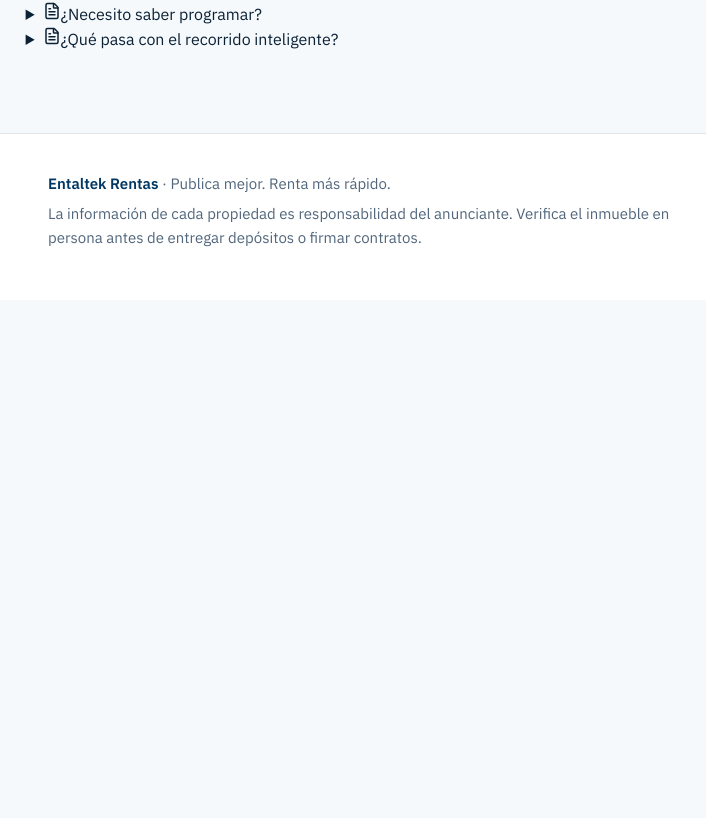
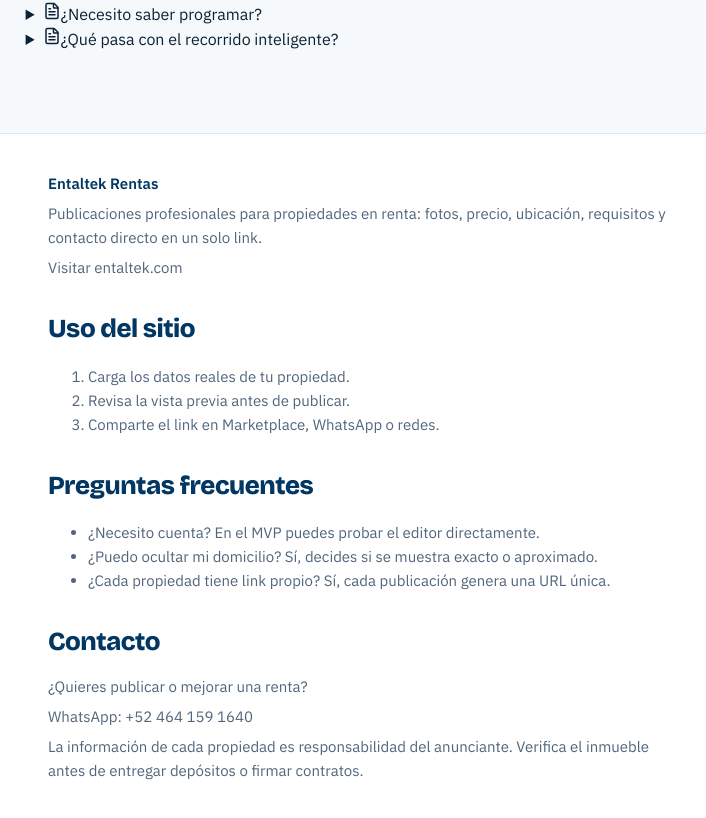
Before and after one commit to Entaltek/entaltek-rentas, a React (Vite) app: page / in a window 1280 px wide. Shown: the part 6358-7176 px from the top of the page, without its empty margins (0-706 px from the left). Before the commit the page ends 6658 px from the top, so only its background shows below. Built offline with nearby package versions, Linux system fonts and the light colour scheme; no server answers.

Commit message:
feat: expand footer with FAQ and contact links

```diff
--- a/src/components/SiteFooter.tsx
+++ b/src/components/SiteFooter.tsx
@@ -1,11 +1,49 @@
+const WHATSAPP_NUMBER = '524641591640';
+const WHATSAPP_MESSAGE = encodeURIComponent('Hola, quiero información sobre Entaltek Rentas.');
+
 export function SiteFooter() {
   return (
     <footer className="site-footer">
-      <p><strong>Entaltek Rentas</strong> · Publica mejor. Renta más rápido.</p>
-      <p>
-        La información de cada propiedad es responsabilidad del anunciante. Verifica el inmueble en
-        persona antes de entregar depósitos o firmar contratos.
-      </p>
+      <div className="footer-shell">
+        <section className="footer-brand">
+          <p><strong>Entaltek Rentas</strong></p>
+          <p>
+            Publicaciones profesionales para propiedades en renta: fotos, precio, ubicación, requisitos y
+            contacto directo en un solo link.
+          </p>
+          <a href="https://entaltek.com" target="_blank" rel="noreferrer">Visitar entaltek.com</a>
+        </section>
+
+        <section>
+          <h2>Uso del sitio</h2>
+          <ol>
+            <li>Carga los datos reales de tu propiedad.</li>
+            <li>Revisa la vista previa antes de publicar.</li>
+            <li>Comparte el link en Marketplace, WhatsApp o redes.</li>
+          </ol>
+        </section>
+
+        <section>
+          <h2>Preguntas frecuentes</h2>
+          <ul>
+            <li>¿Necesito cuenta? En el MVP puedes probar el editor directamente.</li>
+            <li>¿Puedo ocultar mi domicilio? Sí, decides si se muestra exacto o aproximado.</li>
+            <li>¿Cada propiedad tiene link propio? Sí, cada publicación genera una URL única.</li>
+          </ul>
+        </section>
+
+        <section>
+          <h2>Contacto</h2>
+          <p>¿Quieres publicar o mejorar una renta?</p>
+          <a href={`https://wa.me/${WHATSAPP_NUMBER}?text=${WHATSAPP_MESSAGE}`} target="_blank" rel="noreferrer">
+            WhatsApp: +52 464 159 1640
+          </a>
+          <p className="footer-warning">
+            La información de cada propiedad es responsabilidad del anunciante. Verifica el inmueble antes de
+            entregar depósitos o firmar contratos.
+          </p>
+        </section>
+      </div>
     </footer>
   );
 }
```
